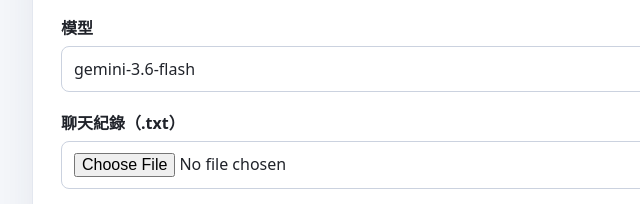
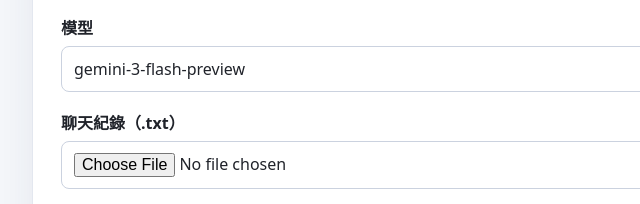
Before and after one commit to domoku0609-dot/organize7755, a plain HTML site: page chat-organizer.html in a window 1280 px wide. Shown: the part 331-535 px from the top of the page, 158-798 px from the left. Drawn offline with Linux system fonts and the light colour scheme.

Commit message:
Update chat-organizer.html

```diff
--- a/chat-organizer.html
+++ b/chat-organizer.html
@@ -95,7 +95,7 @@
     </div>
     <div class="field">
       <label for="model">模型</label>
-      <input id="model" type="text" value="gemini-3.6-flash">
+      <input id="model" type="text" value="gemini-3-flash-preview">
     </div>
     <div class="field">
       <label for="file">聊天紀錄（.txt）</label>
```
